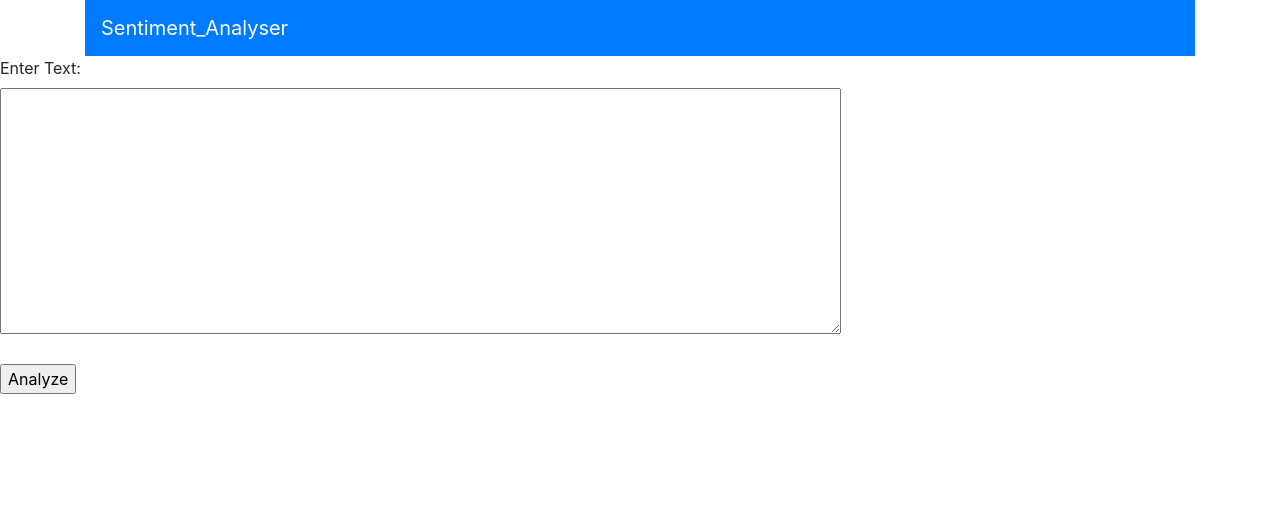
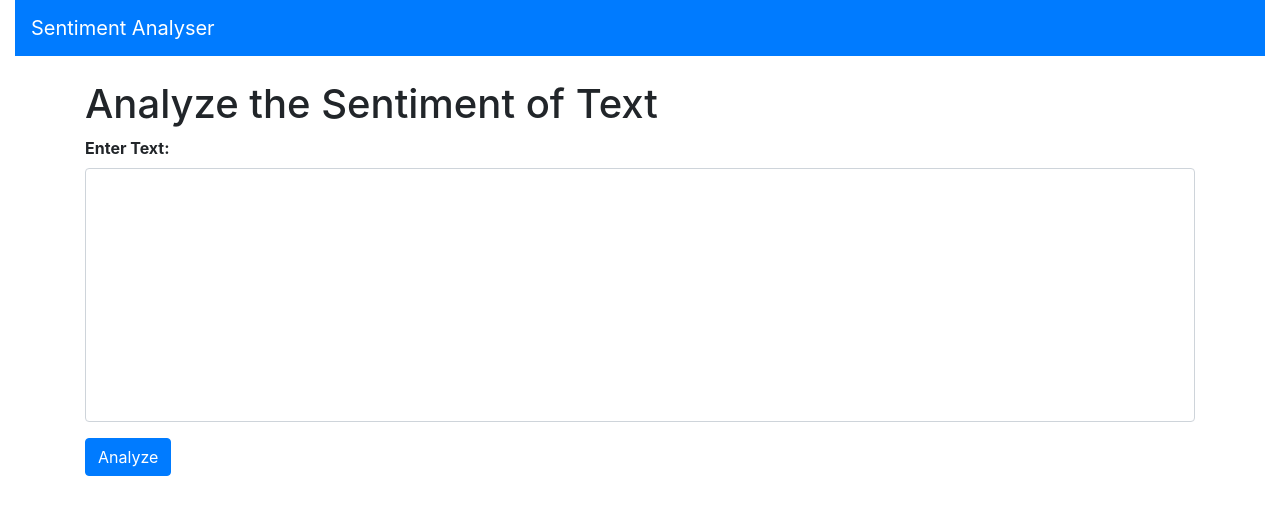
Before and after one commit to aishwarya2005thakur/Sentiment_analyser, a Django app: page / in a window 1280 px wide. Shown: the top 515 px of the page. Run offline with Django 5.2, Linux system fonts and the light colour scheme; some libraries are stand-ins or nearby versions.

Commit message:
Update analyzer.html

```diff
--- a/DS/sentiment_analysis/templates/analyzer.html
+++ b/DS/sentiment_analysis/templates/analyzer.html
@@ -3,19 +3,54 @@
 <head>
     <title>Django Sentiment Analysis App</title>
     <link rel="stylesheet" href="https://stackpath.bootstrapcdn.com/bootstrap/4.5.2/css/bootstrap.min.css">
+    <!-- Embedded CSS -->
+    <style>
+      * {
+        margin: 0;
+        padding: 0;
+        box-sizing: border-box;
+       }
+        /* Navbar styling */
+        .navbar {
+            margin-bottom: 20px;
+        }
+
+        /* Form styling */
+        .form-group label {
+            font-weight: bold;
+        }
+
+        .form-group textarea {
+            width: 100%;
+            resize: none;
+        }
+
+        /* Button styling */
+        .btn-primary {
+            background-color: #007bff;
+            border-color: #007bff;
+        }
+    </style>
 </head>
 <body>
-    <div class="container">
+    <div class="container-fluid">
         <nav class="navbar navbar-dark bg-primary">
-          <a class="navbar-brand" href="#">Sentiment_Analyser</a>
+            <a class="navbar-brand" href="#">Sentiment Analyser</a>
         </nav>
-      </div>
-    <form method="post" action="{% url 'analyze' %}">
-        {% csrf_token %}
-        <label for="text">Enter Text:</label><br>
-        <textarea name="text" id="text" rows="10" cols="80"></textarea><br><br>
-        <input type="submit" value="Analyze">
-    </form>
+    </div>
+
+    <div class="container mt-4">
+        <h1>Analyze the Sentiment of Text</h1>
+        <form method="post" action="{% url 'analyze' %}">
+            {% csrf_token %}
+            <div class="form-group">
+                <label for="text">Enter Text:</label><br>
+                <textarea name="text" id="text" class="form-control" rows="10"></textarea>
+            </div>
+            <button type="submit" class="btn btn-primary">Analyze</button>
+        </form>
+    </div>
+
     <script src="https://code.jquery.com/jquery-3.5.1.slim.min.js"></script>
     <script src="https://cdn.jsdelivr.net/npm/popper.js@1.16.1/dist/umd/popper.min.js"></script>
     <script src="https://stackpath.bootstrapcdn.com/bootstrap/4.5.2/js/bootstrap.min.js"></script>
```
